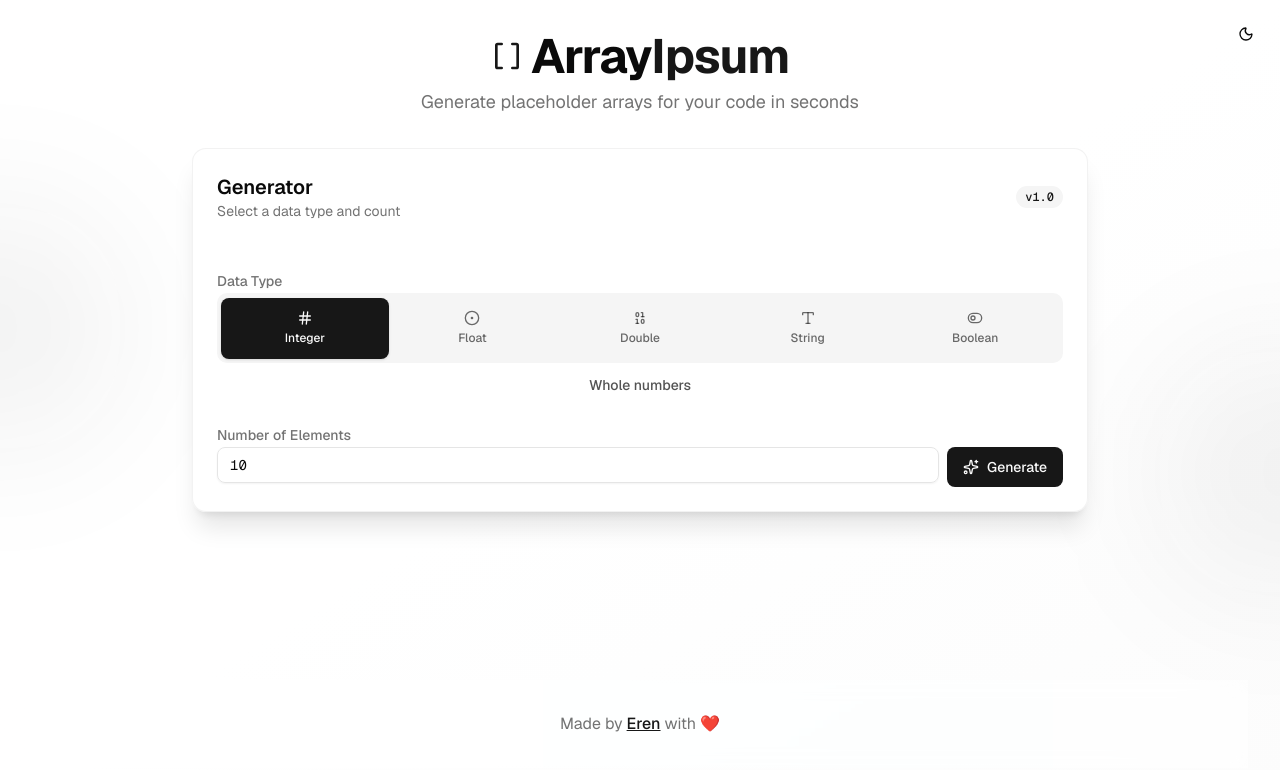
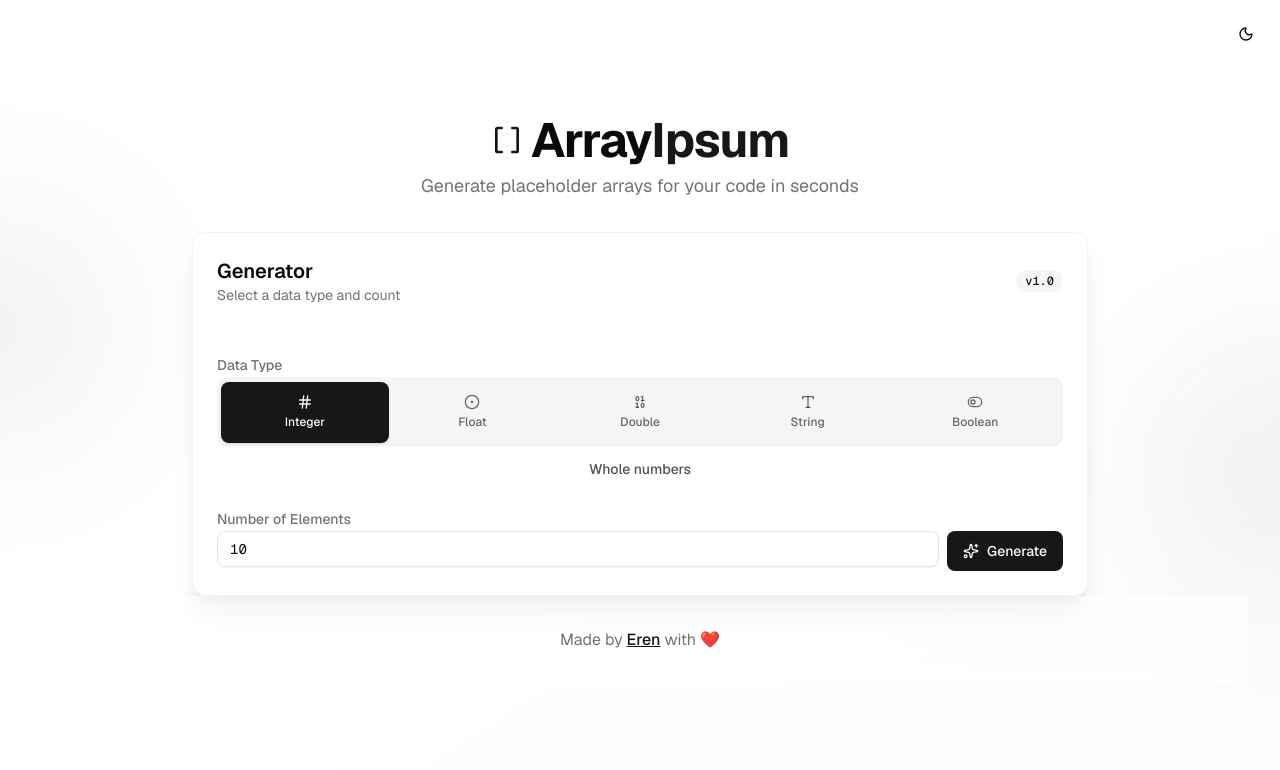
Before and after one commit to ilkeEren27/array-ipsum, a Next.js app: page / in a window 1280 px wide. Shown: the top 770 px of the page. Built offline with nearby package versions, Linux system fonts and the light colour scheme.

Commit message:
Updated footer (again lol).

```diff
--- a/app/page.js
+++ b/app/page.js
@@ -93,7 +93,7 @@ export default function Home() {
   };
 
   return (
-    <main className="min-h-screen bg-gradient-to-br from-background via-background to-muted/30 flex flex-col items-center p-4 sm:p-8">
+    <main className="min-h-screen bg-gradient-to-br from-background via-background to-muted/30 flex flex-col items-center justify-center p-4 sm:p-8">
       {/* Decorative elements */}
       <div className="fixed inset-0 overflow-hidden pointer-events-none">
         <div className="absolute top-1/4 -left-32 w-64 h-64 bg-primary/5 rounded-full blur-3xl" />
@@ -231,7 +231,7 @@ export default function Home() {
       </Card>
 
       {/* Footer */}
-      <footer className="w-full py-8 flex items-center justify-center mt-auto bg-card/50 backdrop-blur-sm relative z-10">
+      <footer className="w-full py-8 flex items-center justify-center bg-card/50 backdrop-blur-sm relative z-10">
         <p className="text-center text-muted-foreground">
           Made by{" "}
           <a
```
